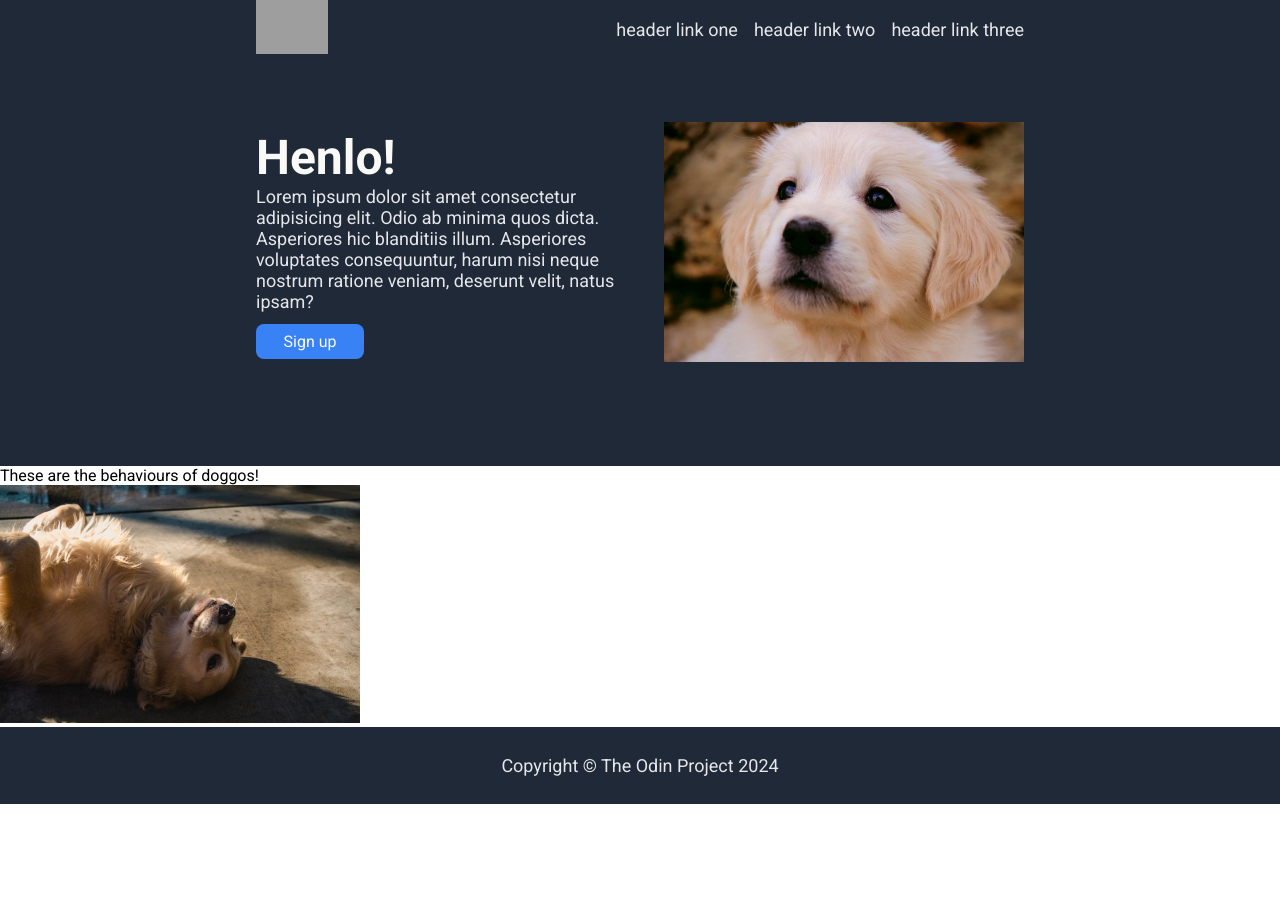
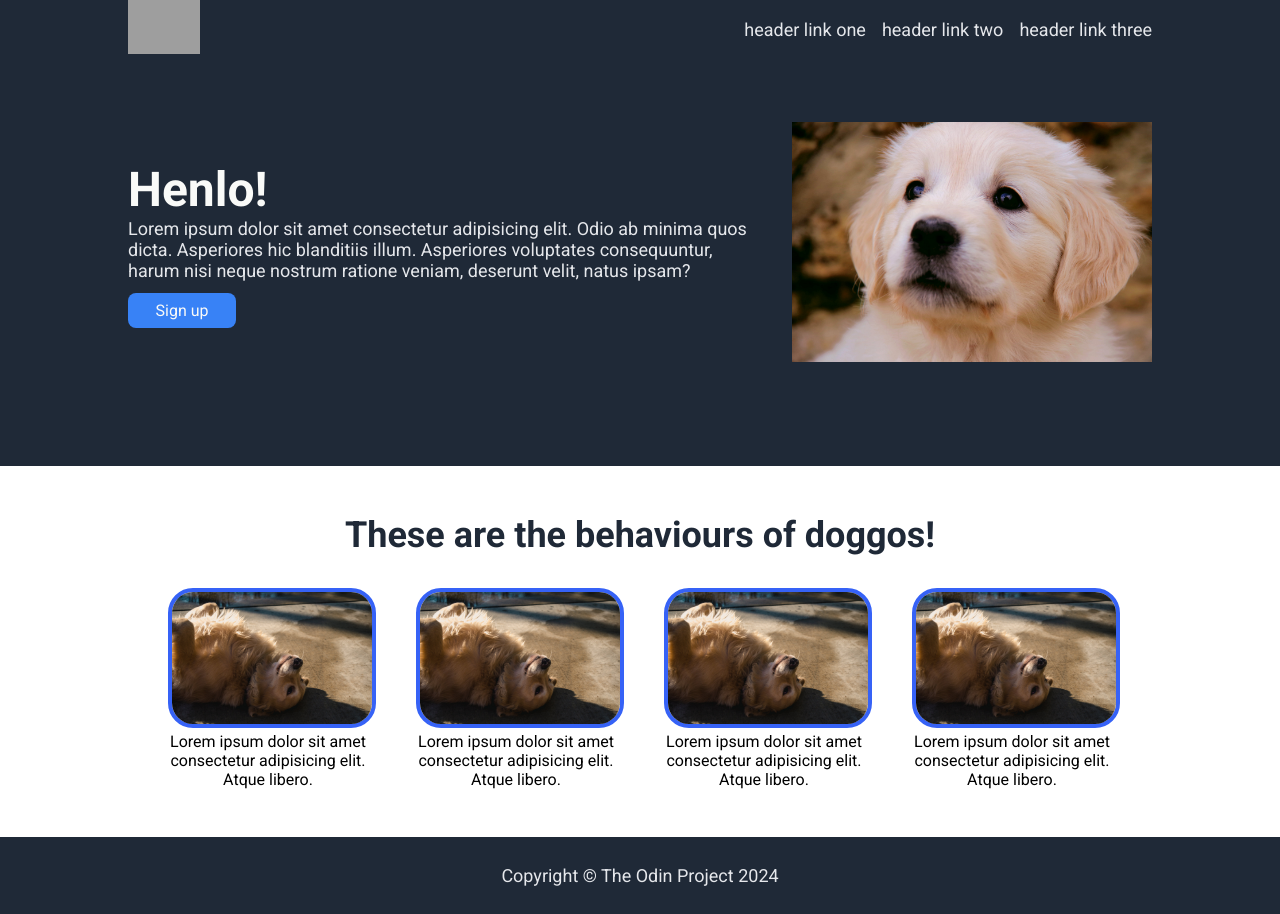
Before and after one commit to bagasprimanto/odin-landing-page, a plain HTML site: page index.html in a window 1280 px wide. Before the commit the page ends 804 px from the top, so only its background shows below. Drawn offline with Linux system fonts and the light colour scheme; grey boxes are pictures that could not be loaded.

Commit message:
Finished the random information section
Added styles and html for random information section to finish the project

```diff
--- a/index.html
+++ b/index.html
@@ -55,9 +55,39 @@
                 </div>
                 <div class="squares">
                     <div class="square">
-                        <img src="./images/Dog1.jpg" alt="golden retriever lying down">
+                        <div class="image">
+                            <img src="./images/Dog1.jpg" alt="golden retriever lying down">
+                        </div>
+                        <div class="text">
+                            Lorem ipsum dolor sit amet consectetur adipisicing elit. Atque libero.
+                        </div>
+                    </div>
+                    <div class="square">
+                        <div class="image">
+                            <img src="./images/Dog1.jpg" alt="golden retriever lying down">
+                        </div>
+                        <div class="text">
+                            Lorem ipsum dolor sit amet consectetur adipisicing elit. Atque libero.
+                        </div>
+                    </div>
+                    <div class="square">
+                        <div class="image">
+                            <img src="./images/Dog1.jpg" alt="golden retriever lying down">
+                        </div>
+                        <div class="text">
+                            Lorem ipsum dolor sit amet consectetur adipisicing elit. Atque libero.
+                        </div>
+                    </div>
+                    <div class="square">
+                        <div class="image">
+                            <img src="./images/Dog1.jpg" alt="golden retriever lying down">
+                        </div>
+                        <div class="text">
+                            Lorem ipsum dolor sit amet consectetur adipisicing elit. Atque libero.
+                        </div>
                     </div>
                 </div>
+
             </div>
 
             <div class="quote">
--- a/styles.css
+++ b/styles.css
@@ -38,6 +38,7 @@ a {
 .hero-background {
     display: flex;
     justify-content: center;
+    margin-bottom: 48px;
 }
 
 .hero-background, .footer {
@@ -45,7 +46,7 @@ a {
 }
 
 .hero {
-    width: 60%;
+    width: 80%;
 }
 
 .header {
@@ -96,6 +97,37 @@ a {
     width: 84px;
 }
 
+.random-information {
+    text-align: center;
+    margin-bottom: 48px;
+}
+
+.subheader {
+    font-size: 36px;
+    font-weight: 700;
+    color: #1F2937;
+    margin-bottom: 32px;
+}
+
+.squares {
+    display: flex;
+    align-items: center;
+    justify-content: center;
+    gap: 48px;
+}
+
+.squares div {
+    width: 200px;
+}
+
+.squares img {
+    width: 200px;
+    height: auto;
+    border: 4px #3662F6 solid;
+    border-radius: 25px;
+}
+
+
 .footer {
     display: flex;
     justify-content: center;
```
